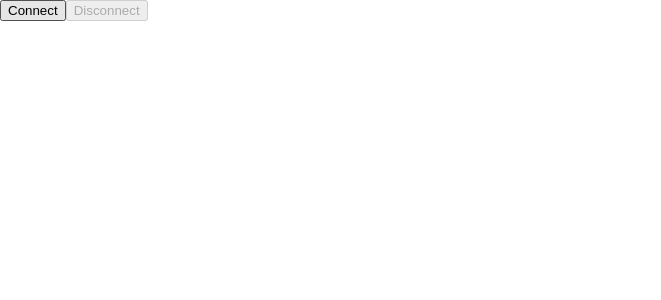
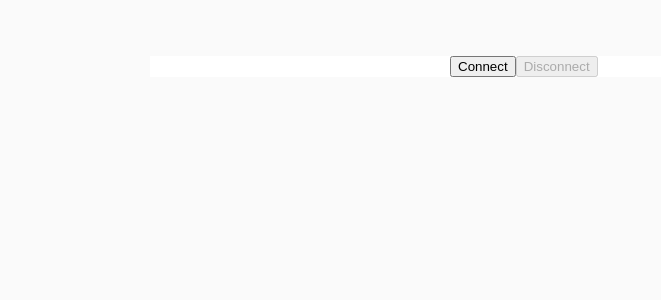
Before and after one commit to shahthepro/eth-block-explorer, a React (Create React App) app: page / in a window 1280 px wide. Shown: the top 300 px of the page, without its empty margins (0-661 px from the left). Built offline with nearby package versions, Linux system fonts and the light colour scheme; the HTML template or start-up script is replaced by a standard one.

Commit message:
Add styled-components and do some restructing

```diff
--- a/package.json
+++ b/package.json
@@ -3,10 +3,13 @@
   "version": "0.1.0",
   "private": true,
   "dependencies": {
+    "@types/styled-components": "^4.1.12",
     "react": "^16.8.4",
     "react-dom": "^16.8.4",
     "react-scripts-ts": "3.1.0",
     "rxjs": "^6.4.0",
+    "styled-components": "^4.1.3",
+    "typeface-roboto": "^0.0.54",
     "web3": "^1.0.0-beta.33"
   },
   "scripts": {
--- /dev/null
+++ b/src/components/BlockExplorer.tsx
@@ -0,0 +1,57 @@
+import * as React from 'react';
+import withWallet from 'src/components/withWallet';
+import { IWalletState, IBlock } from 'src/types';
+import MasterDetailView from 'src/components/MasterDetailView';
+
+interface IBlockExplorerProps {
+  wallet: IWalletState
+}
+
+class BlockExplorer extends React.Component {
+  render() {
+    const { wallet } = this.props as IBlockExplorerProps;
+
+    return (
+      <MasterDetailView
+        masterOpen={wallet.isConnected}
+        masterSlot={
+          <div>
+            {
+              wallet.isConnected && wallet.isBlocksLoading && (
+                <div>Loading blocks...</div>
+              )
+            }
+            {
+              wallet.isConnected && !wallet.isBlocksLoading && (
+                <div>
+                  <h3>Recent Blocks</h3>
+                  <ul>
+                    {
+                      (wallet.latestBlocks! as IBlock[]).map((block) => (
+                        <li
+                          key={block.number.toString()}
+                          onClick={async () => { console.log(await wallet.getTransactionsFromBlock!(block.number as number))}}
+                        >{ block.number }</li>
+                      ))
+                    }
+                  </ul>
+                </div>
+              )
+            }
+          </div>
+        }
+        detailSlot={
+          <div>
+            {
+              wallet.isConnected && <div>{wallet.address}</div>
+            }
+            <button onClick={wallet.connect} disabled={wallet.isConnected} aria-busy={wallet.isConnected && wallet.isConnecting}>Connect</button>
+            <button onClick={wallet.disconnect} disabled={!wallet.isConnected && !wallet.isConnecting}>Disconnect</button>
+          </div>
+        }
+      />
+    );
+  }
+}
+
+export default withWallet(BlockExplorer);
--- /dev/null
+++ b/src/components/MasterDetailView.tsx
@@ -0,0 +1,36 @@
+import * as React from 'react';
+import { MasterDetailWrapper, MasterContainer, DetailsContainer } from './styles/MasterDetailStyles';
+import * as PropTypes from 'prop-types';
+
+class MasterDetailView extends React.Component {
+  static defaultProps = {
+    masterOpen: true
+  }
+
+  static propTypes = {
+    masterOpen: PropTypes.bool,
+    masterSlot: PropTypes.element.isRequired,
+    detailSlot: PropTypes.element.isRequired,
+  };
+
+  render() {
+    const { masterOpen, masterSlot, detailSlot } = this.props as {
+      masterOpen: boolean,
+      masterSlot: PropTypes.ReactElementLike,
+      detailSlot: PropTypes.ReactElementLike,
+    };
+
+    return (
+      <MasterDetailWrapper>
+        <MasterContainer>
+          { masterOpen && masterSlot }
+        </MasterContainer>
+        <DetailsContainer>
+          { detailSlot }
+        </DetailsContainer>
+      </MasterDetailWrapper>
+    );
+  }
+}
+
+export default MasterDetailView;
--- /dev/null
+++ b/src/components/styles/Container.tsx
@@ -0,0 +1,10 @@
+import styled from 'styled-components';
+
+const Container = styled.div`
+  width: 980px;
+  margin: 0 auto;
+  padding: 4rem 0;
+  box-sizing: border-box;
+`;
+
+export default Container;
--- /dev/null
+++ b/src/components/styles/MasterDetailStyles.tsx
@@ -0,0 +1,22 @@
+import styled from "styled-components";
+
+const MasterDetailWrapper = styled.div`
+  height: 100%;
+  width: 100%;
+  display: flex;
+  flex-direction: row;
+  background-color: #fff;
+`;
+
+const MasterContainer = styled.div`
+  flex: 300px 0 0;
+`;
+const DetailsContainer = styled.div`
+  flex: auto;
+`;
+
+export {
+  MasterContainer,
+  DetailsContainer,
+  MasterDetailWrapper,
+}
--- a/src/index.css
+++ b/src/index.css
@@ -1,5 +1,16 @@
-body {
+html, body {
+  padding: 0;
   margin: 0;
-  padding: 0;
-  font-family: sans-serif;
+  font-size: 14px;
+  background-color: #fafafa;
+ }
+
+ html {
+   width: 100%;
+   height: 100%;
+   overflow: auto;
+ }
+
+ body {
+  font-family: 'Roboto';
 }
--- a/src/pages/MainPage.tsx
+++ b/src/pages/MainPage.tsx
@@ -1,44 +1,15 @@
 import * as React from 'react';
-import withWallet from 'src/components/withWallet';
-import { IWalletState, IBlock } from 'src/types';
-
-interface IMainPageProps {
-  wallet: IWalletState
-}
+import Container from 'src/components/styles/Container';
+import BlockExplorer from 'src/components/BlockExplorer';
 
 class MainPage extends React.Component {
   render() {
-    const { wallet } = this.props as IMainPageProps;
-
     return (
-      <div>
-        <button onClick={wallet.connect} disabled={wallet.isConnected} aria-busy={wallet.isConnected && wallet.isConnecting}>Connect</button>
-        <button onClick={wallet.disconnect} disabled={!wallet.isConnected}>Disconnect</button>
-        {
-          wallet.isBlocksLoading && (
-            <div>Loading blocks...</div>
-          )
-        }
-        {
-          wallet.isConnected && !wallet.isBlocksLoading && (
-            <div>
-              <h3>Recent Blocks</h3>
-              <ul>
-                {
-                  (wallet.latestBlocks! as IBlock[]).map((block) => (
-                    <li
-                      key={block.number.toString()}
-                      onClick={async () => { console.log(await wallet.getTransactionsFromBlock!(block.number as number))}}
-                    >{ block.number }</li>
-                  ))
-                }
-              </ul>
-            </div>
-          )
-        }
-      </div>
+      <Container>
+        <BlockExplorer />
+      </Container>
     );
   }
 }
 
-export default withWallet(MainPage);
+export default MainPage;
--- a/src/types/index.ts
+++ b/src/types/index.ts
@@ -1,4 +1,5 @@
 import Web3 from 'web3';
+import 'typeface-roboto';
 import { Observable } from 'rxjs';
 import { Subscribe } from 'web3-eth/types';
 import { Transaction } from 'web3-core/types';
--- a/tsconfig.json
+++ b/tsconfig.json
@@ -17,7 +17,8 @@
     "importHelpers": true,
     "strictNullChecks": true,
     "suppressImplicitAnyIndexErrors": true,
-    "noUnusedLocals": true
+    "noUnusedLocals": true,
+    "types": ["react", "jest"]
   },
   "exclude": [
     "node_modules",
```
Also changed, not shown: 1 other file (tests, documents, lock files or other folders).
